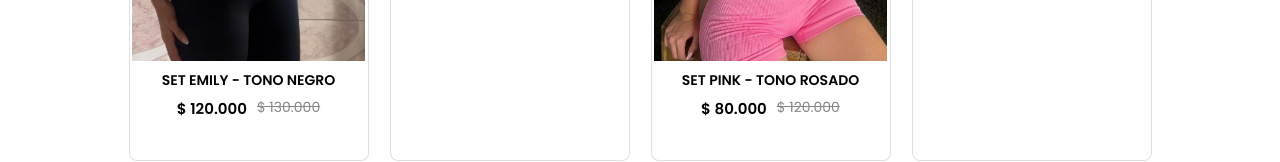
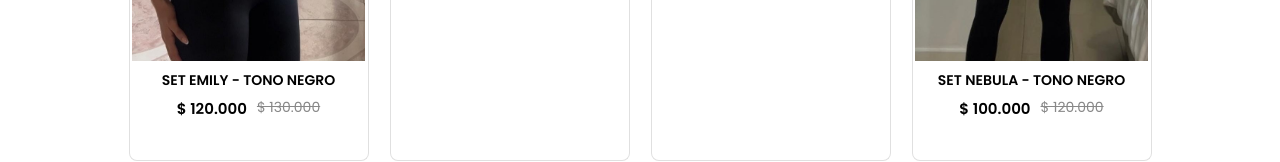
Before and after one commit to luis13xd/arual, a React (Create React App) app: page /sets in a window 1280 px wide. Shown: the part 433-595 px from the top of the page. Built offline with nearby package versions, Linux system fonts and the light colour scheme.

Commit message:
eliminamos set pink

```diff
--- a/src/Components/Assets/all_product.js
+++ b/src/Components/Assets/all_product.js
@@ -111,11 +111,6 @@ import setmarazul1 from "./sets/setmarazul1.jpeg";
 import setmarazul2 from "./sets/setmarazul2.jpeg";
 import setmarazul3 from "./sets/setmarazul3.jpeg";
 import setmarazul4 from "./sets/setmarazul4.jpeg";
-// 408
-import setpink1 from "./sets/setpink1.jpeg";
-import setpink2 from "./sets/setpink2.jpeg";
-import setpink3 from "./sets/setpink3.jpeg";
-import setpink4 from "./sets/setpink4.jpeg";
 // 409
 import setnebulanegro1 from "./sets/setnebulanegro1.jpeg";
 import setnebulanegro2 from "./sets/setnebulanegro2.jpeg";
@@ -536,27 +531,6 @@ let all_product = [
     },
   },
   {
-    id: 408,
-    name: "SET PINK - TONO ROSADO",
-    category: "sets",
-    description:
-      "Tela completamente acanalada, su efecto push up te hará lucir increible",
-    image: setpink1,
-    image2: setpink2,
-    image3: setpink3,
-    image4: setpink4,
-    new_price: 80000,
-    old_price: 120000,
-    sizes: {
-      XS: false,
-      S: true,
-      M: true,
-      L: false,
-      XL: false,
-    },
-  },
-
-  {
     id: 402,
     name: "SET BABY - TONO AZUL",
     category: "sets",
```
